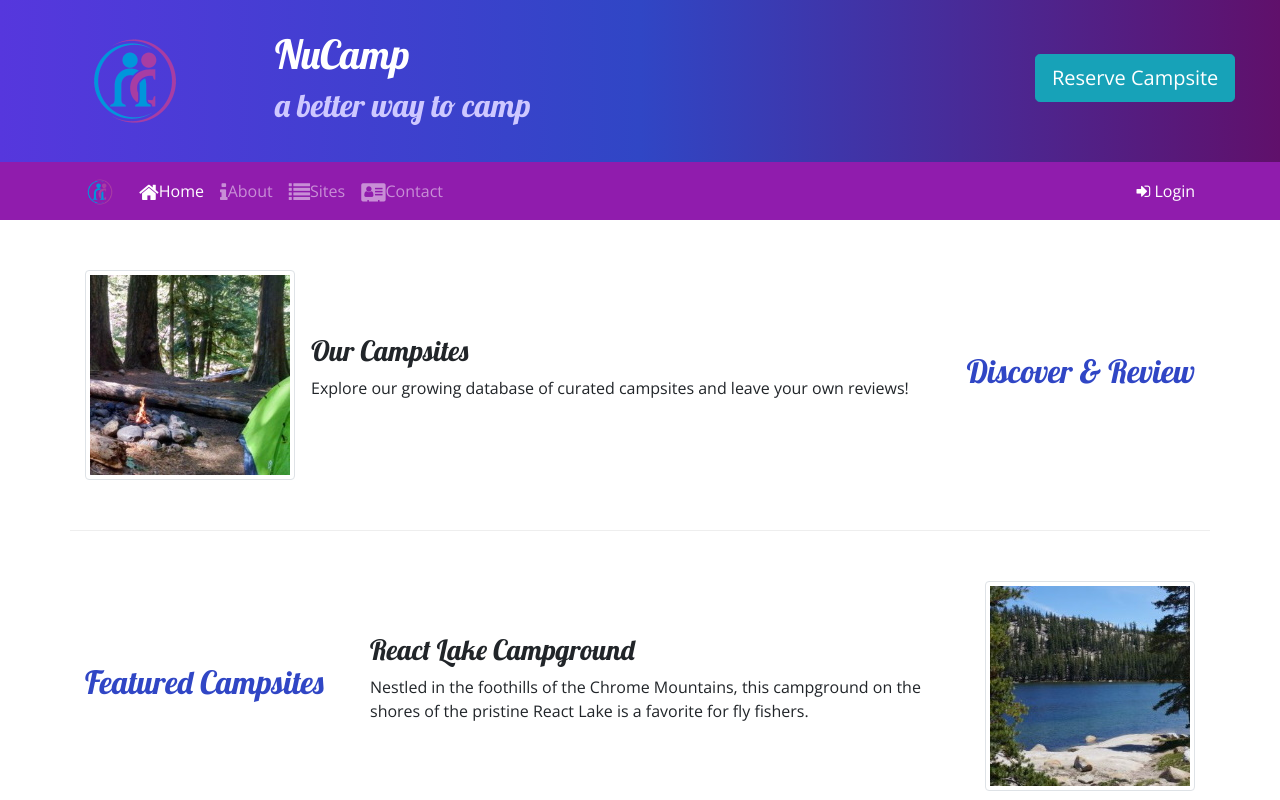
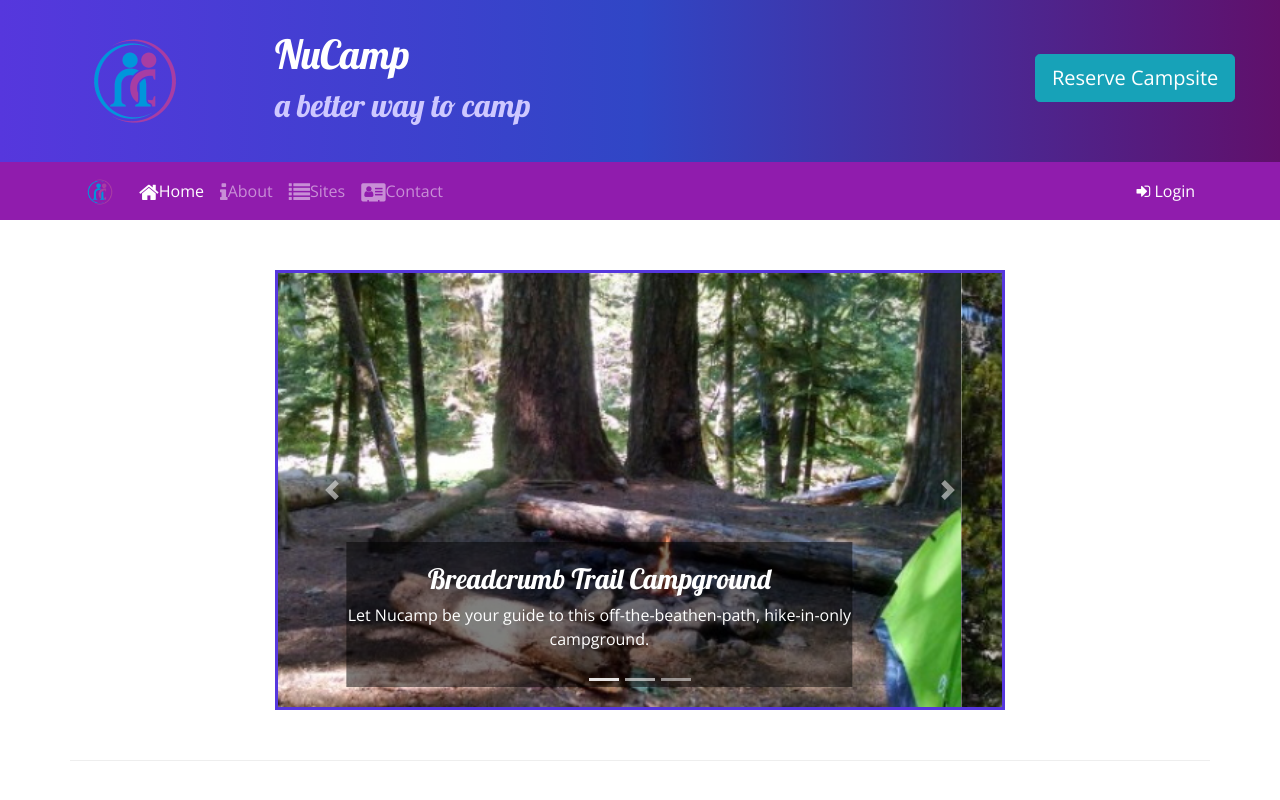
Before and after one commit to BigToughFrogMan/campingwebsite, a website: page index.html in a window 1280 px wide. Shown: the top 800 px of the page. Drawn offline with nearby package versions, Linux system fonts and the light colour scheme.

Commit message:
added image carousel on index page and some styles.

```diff
--- a/css/styles.css
+++ b/css/styles.css
@@ -40,3 +40,11 @@ a, a:hover {
     color: inherit;
     text-decoration: none;
   }
+
+.carousel-caption {
+    background-color: rgba(0,0,0,0.5);
+}
+
+.carousel {
+    border: solid #5637DD
+}
--- a/index.html
+++ b/index.html
@@ -96,6 +96,49 @@
     </div>
 
     <div class="container">
+
+        <div class="row row-content">
+            <div class="col-md-8 mx-auto">
+                <div id="homeCarousel" class="carousel slide" data-ride="carousel">
+                    <ol class="carousel-indicators">
+                        <li data-target="#homeCarousel" data-slide-to="0" class="active"></li>
+                        <li data-target="#homeCarousel" data-slide-to="1"></li>
+                        <li data-target="#homeCarousel" data-slide-to="2"></li>
+                    </ol>
+                    <div class="carousel-inner">
+                        <div class="carousel-item active">
+                            <img class="d-block w-100" src="img/breadcrumb-trail.jpg" alt="Breadcrumb Trail Campground" />
+                            <div class="carousel-caption">
+                                <h3>Breadcrumb Trail Campground</h3>
+                                <p class="d-none d-sm-block">Let Nucamp be your guide to this off-the-beathen-path, hike-in-only campground.</p>
+                            </div>
+                        </div>
+                        <div class="carousel-item">
+                            <img class="d-block w-100" src="img/react-lake.jpg" alt="React Lake Campground" />
+                            <div class="carousel-caption">
+                                <h3>React Lake Campground</h3>
+                                <p class="d-none d-sm-block">Nestled in the foothills of teh Chrome Mountains, this campground on the shores of the pristine React Lake is a favorite for fly fishers.</p>
+                            </div>
+                        </div>
+                        <div class="carousel-item">
+                            <img class="d-block w-100" src="img/chrome-river.jpg" alt="Chrome River Campground" />
+                            <div class="carousel-caption">
+                                <h3>Chrome River Campground</h3>
+                                <p class="d-none d-sm-block">Spend a few sunny days and starry nights beneath a canompy of old-growth firs at this enchanting spot by the Chrome River.</p>
+                            </div>
+                        </div>
+                    </div>
+                    <a class="carousel-control-prev" href="#homeCarousel" role="button" data-slide="prev">
+                    <span class="carousel-control-prev-icon"></span>
+                    <span class="sr-only">Previous</span>
+                    </a>
+                    <a class="carousel-control-next" href="#homeCarousel" role="button" data-slide="next">
+                    <span class="carousel-control-next-icon"></span>
+                    <span class="sr-only">Next</span>
+                    </a>
+                </div>
+            </div>
+        </div>
         <div class="row row-content align-items-center">
             <div class="col-sm-4 order-sm-last col-md-3">
                 <h2 class="text-sm-right">Discover & Review</h2>
```
